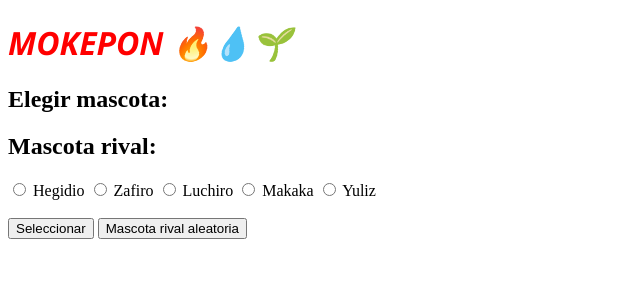
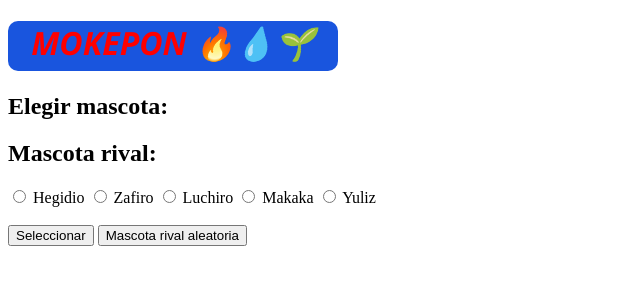
Before and after one commit to Jhonjandrysdev/Mokepon-Platzi, a plain HTML site: page juego/juegoMokepon.html in a window 1280 px wide. Shown: the whole page, without its empty margins (0-640 px from the left). Drawn offline with Linux system fonts and the light colour scheme.

Commit message:
fix:(index.html & style.css):add class in tags in HTML and add style in the class title

```diff
--- a/juego/juegoMokepon.html
+++ b/juego/juegoMokepon.html
@@ -8,7 +8,7 @@
     <link rel="stylesheet" href="/style.css">
   </head>
   <body>
-    <h1>MOKEPON 🔥💧🌱</h1>
+    <h1 class="title">MOKEPON 🔥💧🌱</h1>
 
     <section id="names-mascotas">
         <h2 id="mensaje-mascota">Elegir mascota:</h2>
--- a/style.css
+++ b/style.css
@@ -1,6 +1,11 @@
-h1{
+.title{
     color: red;
     font-style: italic;
     font-weight: 900;
     font-family: 'Segoe UI', Tahoma, Geneva, Verdana, sans-serif;
+    width: 330px;
+    height: 50px;
+    background-color: #1955de;
+    border-radius: 10px;
+    text-align: center;
 }
```
